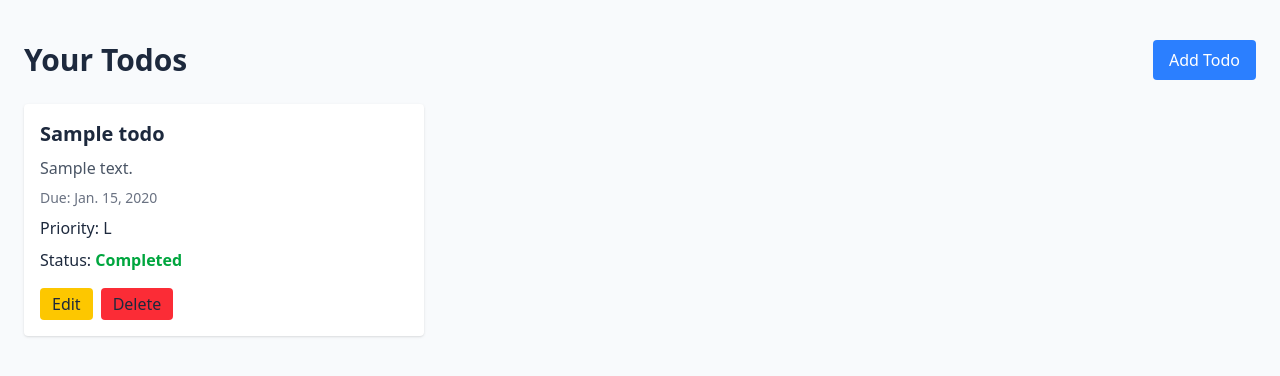
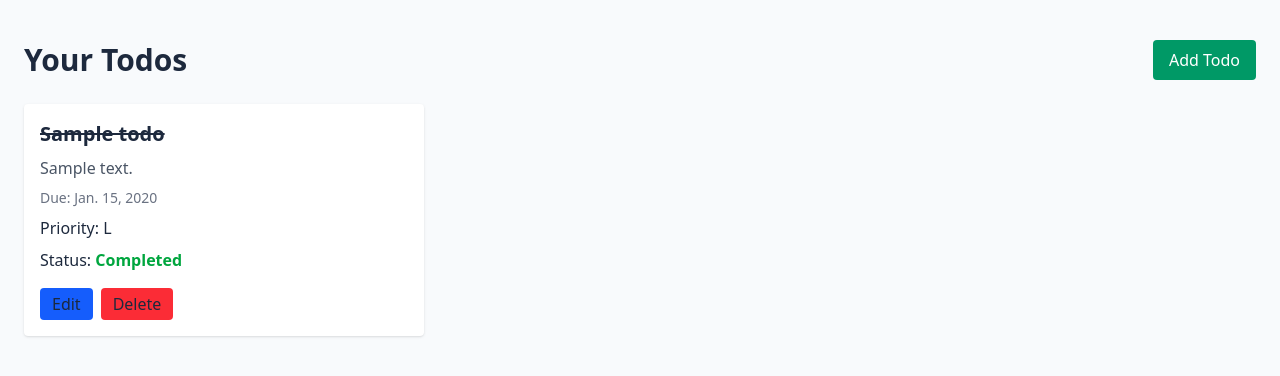
Before and after one commit to hello-abdul-manan/todo-app, a Django app: page /todos/list/ in a window 1280 px wide. Shown: the part 69-445 px from the top of the page. Run offline with Django 5.2, Linux system fonts and the light colour scheme; a user stored in the database is signed in; tables that the repository leaves empty hold one stand-in row (values such as "Sample post"); style sheets or scripts are compiled from the project's sources.

Commit message:
Give the app a professional look

```diff
--- a/todo_web_app/todo/templates/todo/todo_list.html
+++ b/todo_web_app/todo/templates/todo/todo_list.html
@@ -4,14 +4,14 @@
 {% block content %}
 <div class="flex justify-between items-center mb-6">
     <h1 class="text-3xl font-bold">Your Todos</h1>
-    <a href="#" class="bg-blue-500 text-white px-4 py-2 rounded hover:bg-blue-600">Add Todo</a>
+    <a href="{% url 'todo_create' %}" class="bg-emerald-600 text-white px-4 py-2 rounded hover:bg-emerald-700">Add Todo</a>
 </div>
 
 {% if todos %}
     <div class="grid grid-cols-1 md:grid-cols-2 lg:grid-cols-3 gap-4">
         {% for todo in todos %}
         <div class="bg-white p-4 rounded shadow hover:shadow-lg transition">
-            <h2 class="text-xl font-semibold">{{ todo.title }}</h2>
+            <h2 class="text-xl font-semibold {% if todo.completed %} line-through{% endif %}">{{ todo.title }}</h2>
             <p class="text-gray-600 mt-2">{{ todo.description }}</p>
             <p class="text-sm mt-2 text-gray-500">Due: {{ todo.due_date }}</p>
             <p class="mt-2">Priority: <span class="font-medium">{{ todo.priority }}</span></p>
@@ -23,8 +23,8 @@
                 {% endif %}
             </p>
             <div class="mt-4 flex gap-2">
-                <a href="#" class="bg-yellow-400 px-3 py-1 rounded hover:bg-yellow-500">Edit</a>
-                <a href="#" class="bg-red-500 px-3 py-1 rounded hover:bg-red-600">Delete</a>
+                <a href="{% url 'todo_update' todo.pk %}" class="bg-blue-600 px-3 py-1 rounded hover:bg-blue-700">Edit</a>
+                <a href="{% url 'todo_delete' todo.pk %}" class="bg-red-500 px-3 py-1 rounded hover:bg-red-600">Delete</a>
             </div>
         </div>
         {% endfor %}
```
